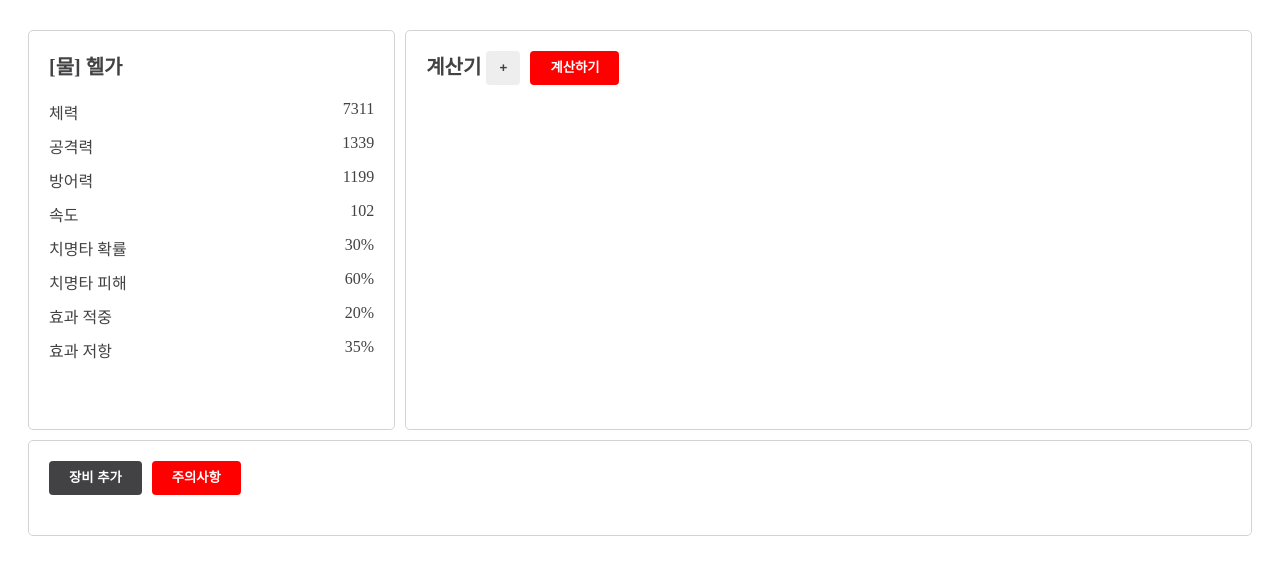
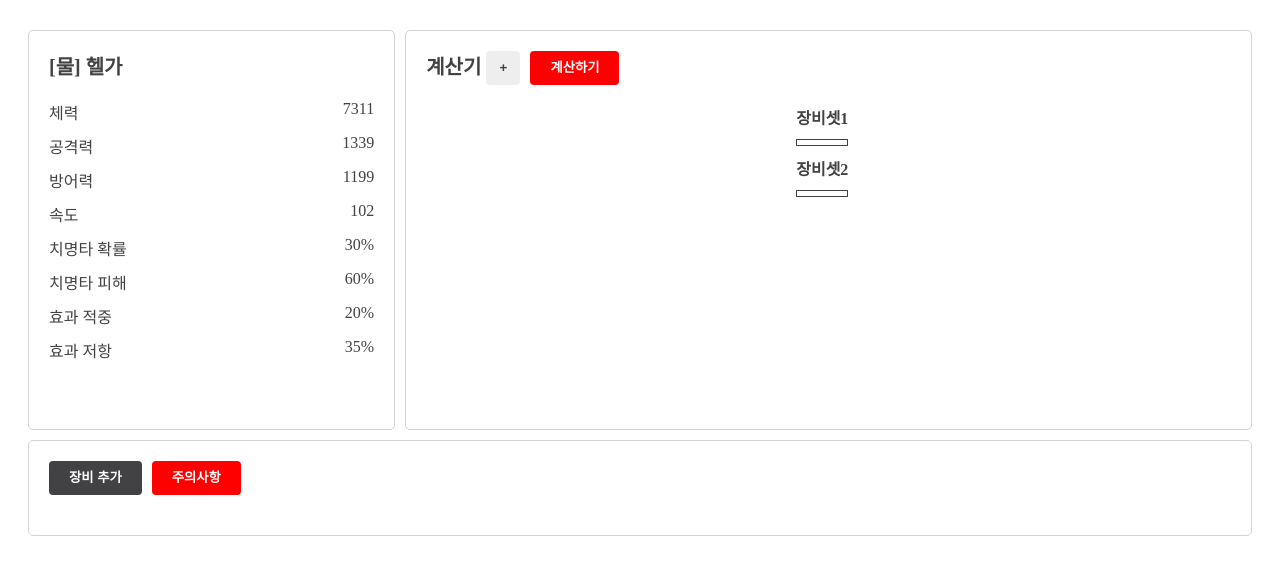
Before and after one commit to lee10104/LOH-equipment-vue, a Vue app: page / in a window 1280 px wide. Shown: the top 574 px of the page. Built offline with nearby package versions, Linux system fonts and the light colour scheme; a web font is replaced by a local one.

Commit message:
계산 결과에 더미 데이터 넣고 css 추가

```diff
--- a/src/components/Calculator.vue
+++ b/src/components/Calculator.vue
@@ -5,6 +5,8 @@
       <AppButton label="+" color="light-grey" size="small" @click="addCondition" />
       <AppButton :label="$t('calculate')" color="red" />
     </div>
+    <div class="Calculator__content">
+      <div class="Calculator__conditions">
         <Condition
           v-for="(condition, index) in conditions"
           v-bind:key="index"
@@ -13,17 +15,40 @@
           @update="updateCondition"
         />
       </div>
+      <div class="Calculator__results">
+        <div class="Calculator__result-title">장비셋1</div>
+        <div class="Calculator__result">
+          <EquipmentSummary
+            v-for="equipment in equipments"
+            v-bind:key="equipment.id"
+            :equipment="equipment"
+          />
+        </div>
+        <div class="Calculator__result-title">장비셋2</div>
+        <div class="Calculator__result">
+          <EquipmentSummary
+            v-for="equipment in equipments"
+            v-bind:key="equipment.id"
+            :equipment="equipment"
+          />
+        </div>
+      </div>
+    </div>
+  </div>
 </template>
 
 <script>
 import Condition from './Condition';
+import Equipment from '@/equipment';
+import EquipmentSummary from './EquipmentSummary';
 
 export default {
   name: 'Calculator',
-  components: { Condition },
+  components: { Condition, EquipmentSummary },
   data() {
     return {
-      conditions: []
+      conditions: [],
+      equipments: localStorage.equipments ? JSON.parse(localStorage.equipments).map(data => new Equipment(data)) : [],
     };
   },
   methods: {
@@ -49,4 +74,28 @@ export default {
   font-weight: 700;
   margin-bottom: 20px;
 }
+
+.Calculator__content {
+  display: flex;
+}
+
+.Calculator__conditions {
+  width: 350px;
+}
+
+.Calculator__results {
+  padding-left: 20px;
+}
+
+.Calculator__result {
+  border: 1px solid;
+  margin-bottom: 10px;
+  padding-left: 5px;
+  padding-top: 5px;
+}
+
+.Calculator__result-title {
+  margin-bottom: 10px;
+  font-weight: 700;
+}
 </style>
--- a/src/components/Condition.vue
+++ b/src/components/Condition.vue
@@ -54,7 +54,7 @@ export default {
 <style lang="scss">
 .Condition {
   height: 34px;
-  margin-top: 10px;
+  margin-bottom: 10px;
 }
 
 .Condition__element {
```
Lines whose indentation alone changed are shown as unchanged.
